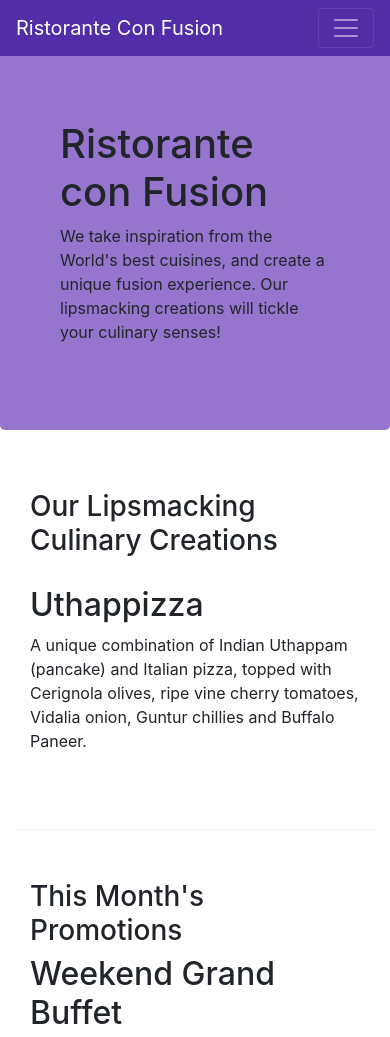
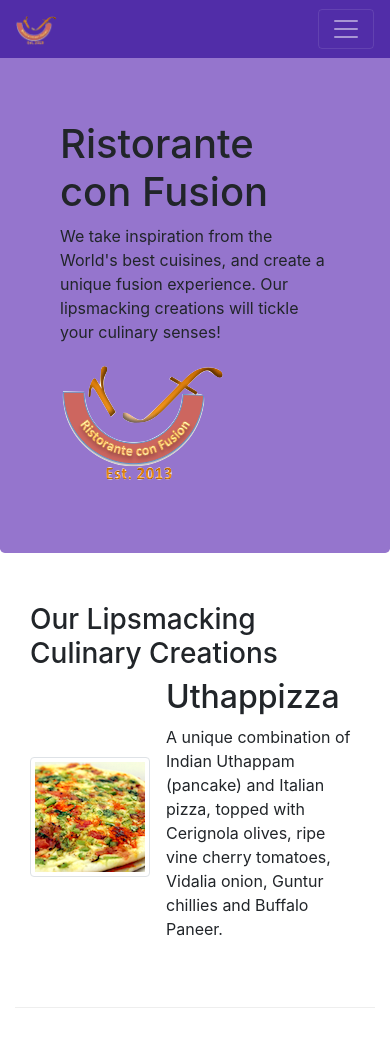
Before and after one commit to Rakeshchary2511/conFusion-duplicate, a website: page index.html in a window 390 px wide. Shown: the top 1037 px of the page. Drawn offline with nearby package versions, Linux system fonts and the light colour scheme.

Commit message:
Media and Images were added!

```diff
--- a/index.html
+++ b/index.html
@@ -19,16 +19,20 @@
 <body>
     <nav class="navbar navbar-dark navbar-expand-sm fixed-top">
         <div class="container">
-            <a class="navbar-brand mr-auto" href="./index.html">Ristorante Con Fusion</a>
+            <a class="navbar-brand mr-auto" href="./index.html"><img src="img/logo.png" height="30" width="41"></a>
             <button class="navbar-toggler" type="button" data-toggle="collapse" data-target="#Navbar">
                 <span class="navbar-toggler-icon"></span>
             </button>
             <div class="collapse navbar-collapse" id="Navbar">
                 <ul class="navbar-nav mr-auto">
-                    <li class="nav-item active"><a class="nav-link" href="#"><span class="fa fa-home fa-lg"></span> Home</a></li>
-                    <li class="nav-item"><a class="nav-link" href="./aboutus.html"><span class="fa fa-info fa-lg"></span> About</a></li>
-                    <li class="nav-item"><a class="nav-link" href="#"><span class="fa fa-list fa-lg"></span> Menu</a></li>
-                    <li class="nav-item"><a class="nav-link" href="./contactus.html"><span class="fa fa-address-card fa-lg"></span> Contact</a></li>
+                    <li class="nav-item active"><a class="nav-link" href="#"><span class="fa fa-home fa-lg"></span>
+                            Home</a></li>
+                    <li class="nav-item"><a class="nav-link" href="./aboutus.html"><span
+                                class="fa fa-info fa-lg"></span> About</a></li>
+                    <li class="nav-item"><a class="nav-link" href="#"><span class="fa fa-list fa-lg"></span> Menu</a>
+                    </li>
+                    <li class="nav-item"><a class="nav-link" href="./contactus.html"><span
+                                class="fa fa-address-card fa-lg"></span> Contact</a></li>
                 </ul>
             </div>
         </div>
@@ -41,7 +45,8 @@
                     <p>We take inspiration from the World's best cuisines, and create a unique fusion experience. Our
                         lipsmacking creations will tickle your culinary senses!</p>
                 </div>
-                <div class="col-12 col-sm">
+                <div class="col-12 col-sm-6 align-self-center">
+                    <img src="img/logo.png" class="img-fluid">
                 </div>
             </div>
         </div>
@@ -53,12 +58,17 @@
                 <h3>Our Lipsmacking Culinary Creations</h3>
             </div>
             <div class="col-12 col-sm order-sm-first col-md">
+                <div class="media">
+                    <img class="d-flex mr-3 img-thumbnail align-self-center" src="img/uthappizza.png" alt="Uthapizza">
+                    <div class="media-body">
                         <h2>Uthappizza</h2>
-                <p>A unique combination of Indian Uthappam (pancake) and Italian pizza, topped with Cerignola olives,
+                        <p>A unique combination of Indian Uthappam (pancake) and Italian pizza, topped with Cerignola
+                            olives,
                             ripe vine cherry tomatoes, Vidalia onion, Guntur chillies and Buffalo Paneer.</p>
                     </div>
                 </div>
-
+            </div>
+        </div>
 
         <div class="row row-content align-items-center">
             <div class="col-12 col-sm-4 col-md-3">
@@ -77,15 +87,21 @@
                 <h3>Meet our Culinary Specialists</h3>
             </div>
             <div class="col-12 col-sm order-sm-first col-md">
+                <div class="media">
+                    <img class="d-flex mr-3 img-thumbnail align-self-center" src="img/alberto.png"
+                        alt="Alberto Somayya">
+                    <div class="media-body">
                         <h2>Alberto Somayya</h2>
                         <h4>Executive Chef</h4>
-                <p>Award winning three-star Michelin chef with wide International experience having worked closely with
+                        <p>Award winning three-star Michelin chef with wide International experience having worked
+                            closely with
                             whos-who in the culinary world, he specializes in creating mouthwatering Indo-Italian fusion
                             experiences. </p>
                     </div>
                 </div>
             </div>
-
+        </div>
+        </div>
         <footer class="footer">
             <div class="container">
                 <div class="row">
@@ -106,17 +122,24 @@
                             HONG KONG<br>
                             <i class="fa fa-phone fa-lg"></i>: +852 1234 5678<br>
                             <i class="fa fa-fax fa-lg"></i> +852 8765 4321<br>
-                        <i class="fa fa-envelope fa-lg"></i> <a href="mailto:confusion@food.net">confusion@food.net</a>
+                            <i class="fa fa-envelope fa-lg"></i> <a
+                                href="mailto:confusion@food.net">confusion@food.net</a>
                         </address>
                     </div>
                     <div class="col-12 col-sm-4 align-self-center">
                         <div class="text-center">
-                        <a class="btn btn-social-icon btn-google" href="http://google.com/+"><i class="fa fa-google-plus"></i></a>
-                        <a class="btn btn-social-icon btn-facebook" href="http://www.facebook.com/profile.php?id="><i class="fa fa-facebook"></i></a>
-                        <a class="btn btn-social-icon btn-linkedin" href="http://www.linkedin.com/in/"><i class="fa fa-linkedin"></i></a>
-                        <a class="btn btn-social-icon btn-twitter" href="http://twitter.com/"><i class="fa fa-twitter"></i></a>
-                        <a class="btn btn-social-icon btn-google" href="http://youtube.com/"><i class="fa fa-youtube"></i></a>
-                        <a class="btn btn-social-icon" href="mailto:confusion.net"><i class="fa fa-envelope-o"></i></a>
+                            <a class="btn btn-social-icon btn-google" href="http://google.com/+"><i
+                                    class="fa fa-google-plus"></i></a>
+                            <a class="btn btn-social-icon btn-facebook"
+                                href="http://www.facebook.com/profile.php?id="><i class="fa fa-facebook"></i></a>
+                            <a class="btn btn-social-icon btn-linkedin" href="http://www.linkedin.com/in/"><i
+                                    class="fa fa-linkedin"></i></a>
+                            <a class="btn btn-social-icon btn-twitter" href="http://twitter.com/"><i
+                                    class="fa fa-twitter"></i></a>
+                            <a class="btn btn-social-icon btn-google" href="http://youtube.com/"><i
+                                    class="fa fa-youtube"></i></a>
+                            <a class="btn btn-social-icon" href="mailto:confusion.net"><i
+                                    class="fa fa-envelope-o"></i></a>
                         </div>
                     </div>
                 </div>
```
Also changed, not shown: aboutus.html (+1 -1 lines), contactus.html (+1 -1 lines), img/alberto.png (added), img/buffet.png (added), img/logo.png (added), img/uthappizza.png (added), 1 other file. Lines whose indentation alone changed are shown as unchanged.
